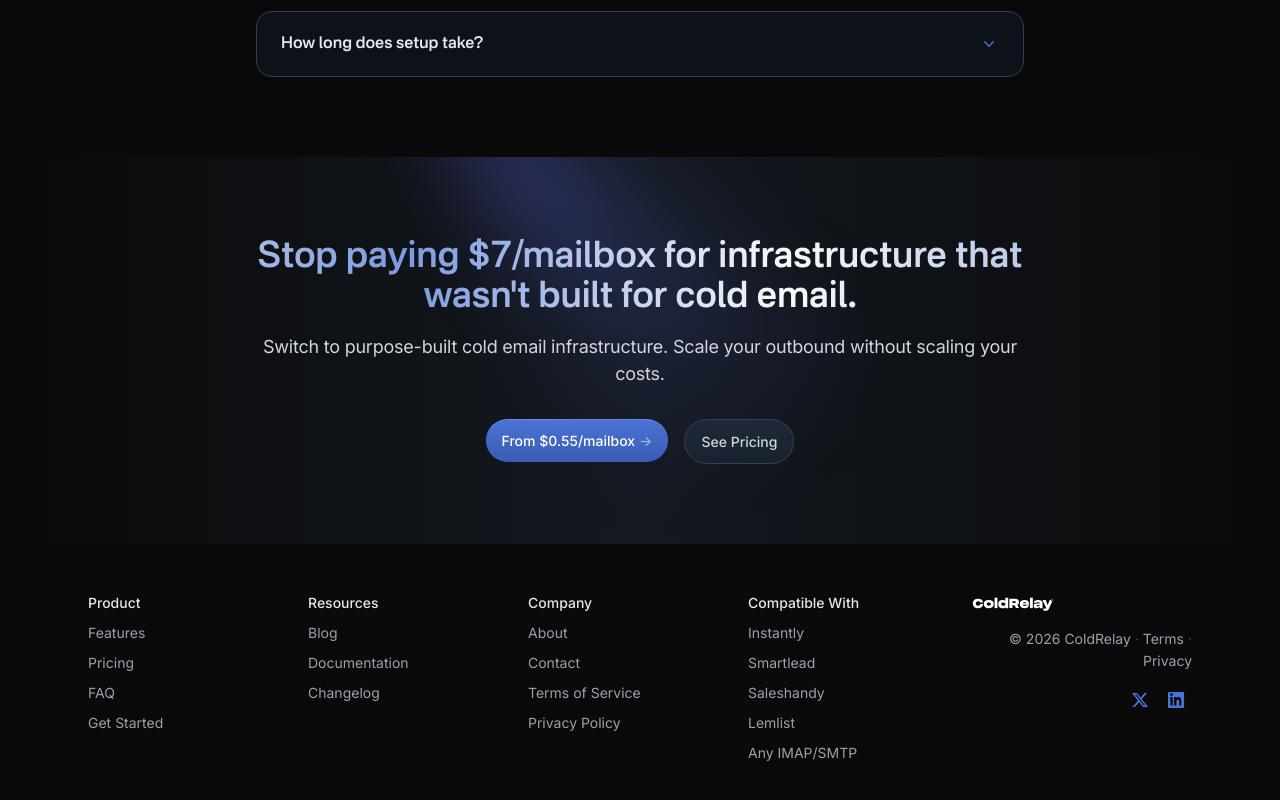
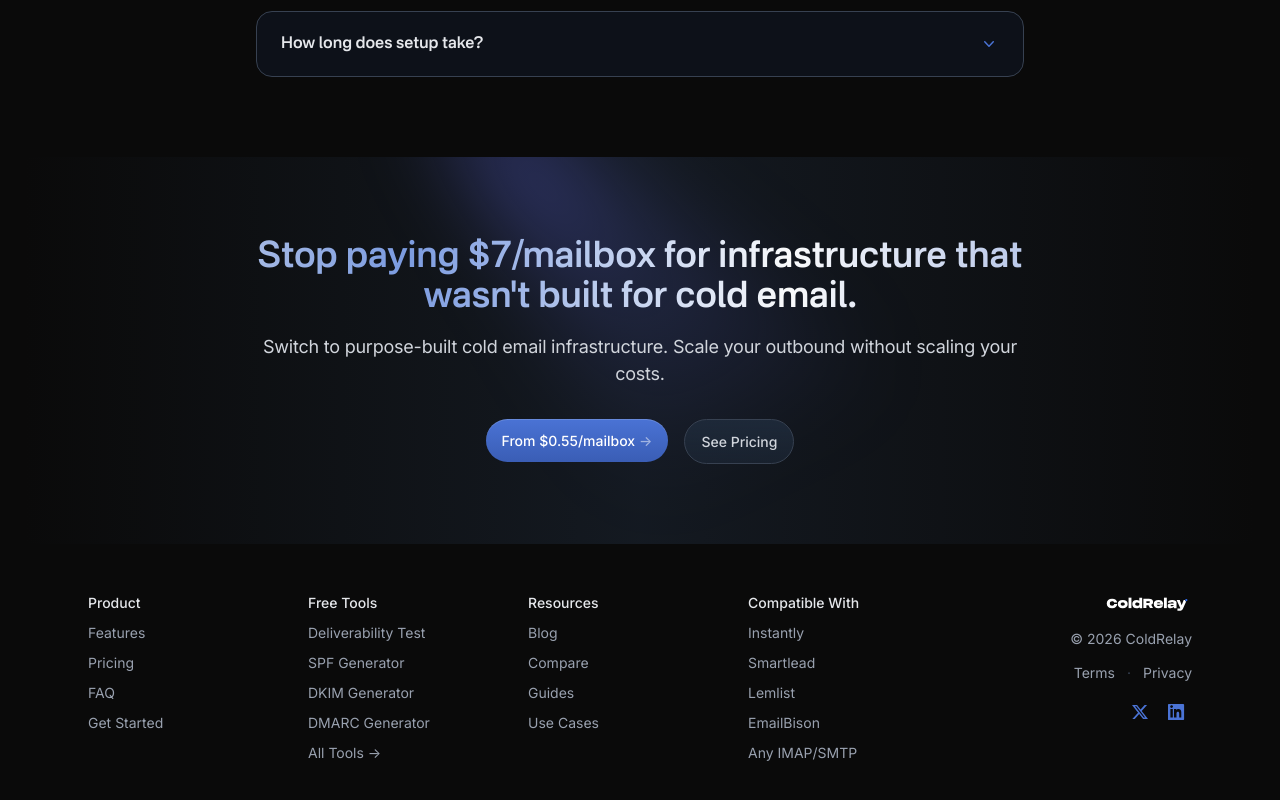
Before and after one commit to Master-Websites/ColdRelay-Website, a Next.js app: page / in a window 1280 px wide. Shown: the part 6108-6908 px from the top of the page. Built offline with nearby package versions, Linux system fonts and the light colour scheme.

Commit message:
fix: Update footer (remove docs/changelog/contact, add free tools + resources), remove changelog page

```diff
--- a/src/components/v1/footer.tsx
+++ b/src/components/v1/footer.tsx
@@ -1,13 +1,9 @@
-// Logo component inline
-
-
-
 export default function Footer() {
   return (
     <footer>
       <div className="relative mx-auto max-w-6xl px-4 sm:px-6">
         <div className="grid grid-cols-2 justify-between gap-12 py-8 sm:grid-rows-[auto_auto] md:grid-cols-4 md:grid-rows-[auto_auto] md:py-12 lg:grid-cols-[repeat(4,minmax(0,140px))_1fr] lg:grid-rows-1 xl:gap-20">
-          {/* 1st block */}
+          {/* Product */}
           <div className="space-y-2">
             <h3 className="text-sm font-medium text-gray-200">Product</h3>
             <ul className="space-y-2 text-sm">
@@ -33,124 +29,99 @@ export default function Footer() {
               </li>
             </ul>
           </div>
-          {/* 2nd block */}
+          {/* Free Tools */}
+          <div className="space-y-2">
+            <h3 className="text-sm font-medium text-gray-200">Free Tools</h3>
+            <ul className="space-y-2 text-sm">
+              <li>
+                <a className="text-gray-400 transition hover:text-[#4A73D5]" href="/tools/email-deliverability-test">
+                  Deliverability Test
+                </a>
+              </li>
+              <li>
+                <a className="text-gray-400 transition hover:text-[#4A73D5]" href="/tools/spf-generator">
+                  SPF Generator
+                </a>
+              </li>
+              <li>
+                <a className="text-gray-400 transition hover:text-[#4A73D5]" href="/tools/dkim-generator">
+                  DKIM Generator
+                </a>
+              </li>
+              <li>
+                <a className="text-gray-400 transition hover:text-[#4A73D5]" href="/tools/dmarc-generator">
+                  DMARC Generator
+                </a>
+              </li>
+              <li>
+                <a className="text-gray-400 transition hover:text-[#4A73D5]" href="/tools">
+                  All Tools →
+                </a>
+              </li>
+            </ul>
+          </div>
+          {/* Resources */}
           <div className="space-y-2">
             <h3 className="text-sm font-medium text-gray-200">Resources</h3>
             <ul className="space-y-2 text-sm">
               <li>
-                <a className="text-gray-400 transition hover:text-[#4A73D5]" href="https://coldrelay.com/blog">
+                <a className="text-gray-400 transition hover:text-[#4A73D5]" href="/blog">
                   Blog
                 </a>
               </li>
               <li>
-                <a className="text-gray-400 transition hover:text-[#4A73D5]" href="https://coldrelay.com/docs">
-                  Documentation
+                <a className="text-gray-400 transition hover:text-[#4A73D5]" href="/compare">
+                  Compare
                 </a>
               </li>
               <li>
-                <a className="text-gray-400 transition hover:text-[#4A73D5]" href="https://coldrelay.com/changelog">
-                  Changelog
+                <a className="text-gray-400 transition hover:text-[#4A73D5]" href="/guides">
+                  Guides
+                </a>
+              </li>
+              <li>
+                <a className="text-gray-400 transition hover:text-[#4A73D5]" href="/use-cases">
+                  Use Cases
                 </a>
               </li>
             </ul>
           </div>
-          {/* 3rd block */}
-          <div className="space-y-2">
-            <h3 className="text-sm font-medium text-gray-200">Company</h3>
-            <ul className="space-y-2 text-sm">
-              <li>
-                <a className="text-gray-400 transition hover:text-[#4A73D5]" href="https://coldrelay.com/about">
-                  About
-                </a>
-              </li>
-              <li>
-                <a className="text-gray-400 transition hover:text-[#4A73D5]" href="https://coldrelay.com/contact">
-                  Contact
-                </a>
-              </li>
-              <li>
-                <a className="text-gray-400 transition hover:text-[#4A73D5]" href="https://coldrelay.com/terms">
-                  Terms of Service
-                </a>
-              </li>
-              <li>
-                <a className="text-gray-400 transition hover:text-[#4A73D5]" href="https://coldrelay.com/privacy">
-                  Privacy Policy
-                </a>
-              </li>
-            </ul>
-          </div>
-          {/* 4th block */}
+          {/* Compatible With */}
           <div className="space-y-2">
             <h3 className="text-sm font-medium text-gray-200">Compatible With</h3>
             <ul className="space-y-2 text-sm">
-              <li>
-                <span className="text-gray-400">Instantly</span>
-              </li>
-              <li>
-                <span className="text-gray-400">Smartlead</span>
-              </li>
-              <li>
-                <span className="text-gray-400">Saleshandy</span>
-              </li>
-              <li>
-                <span className="text-gray-400">Lemlist</span>
-              </li>
-              <li>
-                <span className="text-gray-400">Any IMAP/SMTP</span>
-              </li>
+              <li><span className="text-gray-400">Instantly</span></li>
+              <li><span className="text-gray-400">Smartlead</span></li>
+              <li><span className="text-gray-400">Lemlist</span></li>
+              <li><span className="text-gray-400">EmailBison</span></li>
+              <li><span className="text-gray-400">Any IMAP/SMTP</span></li>
             </ul>
           </div>
-          {/* 5th block */}
+          {/* Logo + Legal */}
           <div className="col-span-2 md:col-span-4 lg:col-span-1 lg:text-right">
             <div className="mb-3">
-              <img src="/coldrelay-logo-white.svg" alt="ColdRelay" className="h-6" />
+              <img src="/coldrelay-logo-white.svg" alt="ColdRelay" className="h-6 lg:ml-auto" />
             </div>
             <div className="text-sm">
               <p className="mb-3 text-gray-400">
                 © {new Date().getFullYear()} ColdRelay
-                <span className="text-gray-700"> · </span>
-                <a
-                  className="text-gray-400 transition hover:text-[#4A73D5]"
-                  href="https://coldrelay.com/terms"
-                >
-                  Terms
-                </a>
-                <span className="text-gray-700"> · </span>
-                <a
-                  className="text-gray-400 transition hover:text-[#4A73D5]"
-                  href="https://coldrelay.com/privacy"
-                >
-                  Privacy
-                </a>
               </p>
-              <ul className="inline-flex gap-1">
+              <div className="flex flex-wrap gap-x-3 gap-y-1 text-gray-400 lg:justify-end">
+                <a className="transition hover:text-[#4A73D5]" href="/terms">Terms</a>
+                <span className="text-gray-700">·</span>
+                <a className="transition hover:text-[#4A73D5]" href="/privacy">Privacy</a>
+              </div>
+              <ul className="mt-3 inline-flex gap-1">
                 <li>
-                  <a
-                    className="flex items-center justify-center text-[#4A73D5] transition hover:text-[#7B9BE0]"
-                    href="https://twitter.com/coldrelay"
-                    aria-label="Twitter"
-                  >
-                    <svg
-                      className="h-8 w-8 fill-current"
-                      viewBox="0 0 32 32"
-                      xmlns="http://www.w3.org/2000/svg"
-                    >
+                  <a className="flex items-center justify-center text-[#4A73D5] transition hover:text-[#7B9BE0]" href="https://twitter.com/coldrelay" aria-label="Twitter">
+                    <svg className="h-8 w-8 fill-current" viewBox="0 0 32 32" xmlns="http://www.w3.org/2000/svg">
                       <path d="m13.063 9 3.495 4.475L20.601 9h2.454l-5.359 5.931L24 23h-4.938l-3.866-4.893L10.771 23H8.316l5.735-6.342L8 9h5.063Zm-.74 1.347h-1.457l8.875 11.232h1.36l-8.778-11.232Z" />
                     </svg>
                   </a>
                 </li>
                 <li>
-                  <a
-                    className="flex items-center justify-center text-[#4A73D5] transition hover:text-[#7B9BE0]"
-                    href="https://linkedin.com/company/coldrelay"
-                    aria-label="LinkedIn"
-                  >
-                    <svg
-                      className="h-8 w-8 fill-current"
-                      viewBox="0 0 32 32"
-                      xmlns="http://www.w3.org/2000/svg"
-                    >
+                  <a className="flex items-center justify-center text-[#4A73D5] transition hover:text-[#7B9BE0]" href="https://linkedin.com/company/coldrelay" aria-label="LinkedIn">
+                    <svg className="h-8 w-8 fill-current" viewBox="0 0 32 32" xmlns="http://www.w3.org/2000/svg">
                       <path d="M23.3 8H8.7c-.4 0-.7.3-.7.7v14.7c0 .3.3.6.7.6h14.7c.4 0 .7-.3.7-.7V8.7c-.1-.4-.4-.7-.8-.7zM12.7 21.6h-2.3V13h2.4v8.6h-.1zM11.6 12c-.8 0-1.4-.7-1.4-1.4 0-.8.6-1.4 1.4-1.4.8 0 1.4.6 1.4 1.4-.1.7-.7 1.4-1.4 1.4zm10 9.6h-2.4v-4.2c0-1-.4-1.7-1.3-1.7-.7 0-1.1.5-1.3 1-.1.1-.1.3-.1.5v4.4H14V13h2.3v1.2c.3-.5.9-1.2 2.2-1.2 1.6 0 2.8 1 2.8 3.2v5.4h.3z" />
                     </svg>
                   </a>
```
